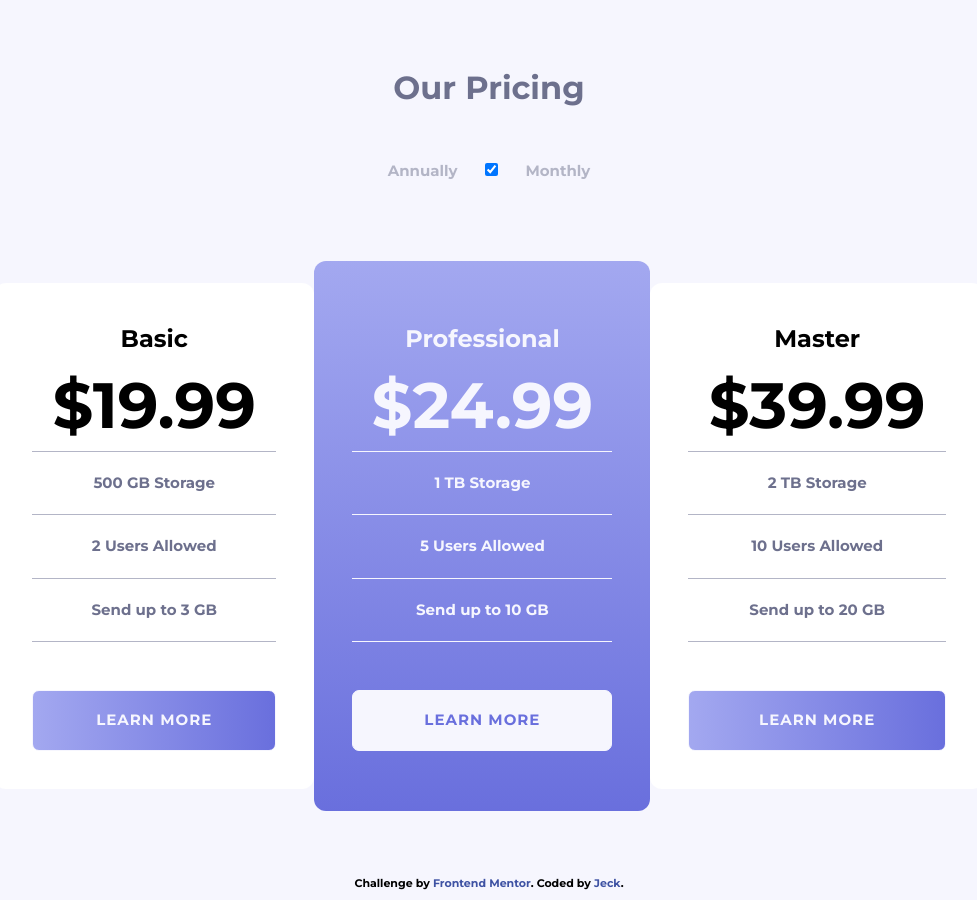
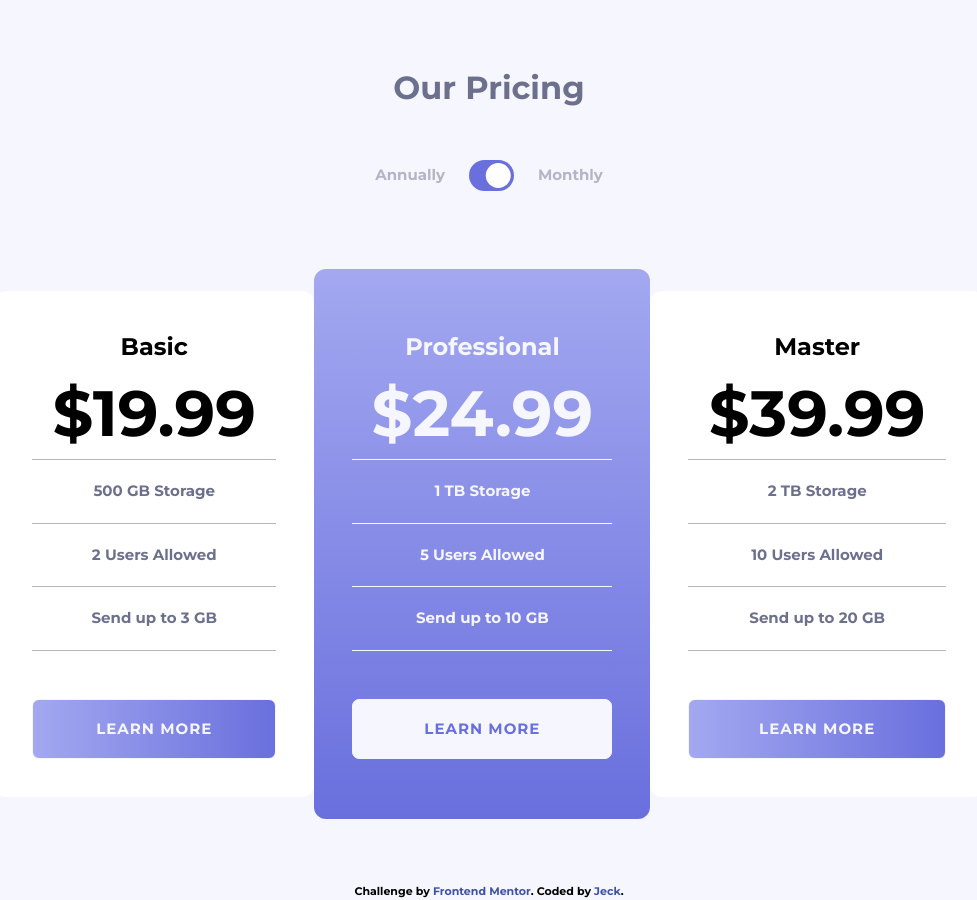
Before and after one commit to j-tomajin/FrontendMentor.Pricing-Component-with-Toggle-Master, a plain HTML site: page index.html in a window 1280 px wide. Shown: the whole page, without its empty margins (151-1128 px from the left). Drawn offline with nearby package versions, Linux system fonts and the light colour scheme; files that its build step writes are made by us from their sources.

Commit message:
move the label to this file

```diff
--- a/scss/layouts/_e-position.scss
+++ b/scss/layouts/_e-position.scss
@@ -1,3 +1,67 @@
 @use '../utils/breakpoints' as bp;
 @use '../utils/functions' as f;
 /* POSITION */
+
+/* MAIN LABEL POSITION */
+label {
+    input[type='checkbox'] {
+        appearance: none;
+        visibility: hidden;
+        display: none;
+    }
+
+    .check {
+        position: relative;
+        display: block;
+        background: var(--clr-primary);
+        width: 45px;
+        height: 31px;
+        border-radius: 50px;
+        cursor: pointer;
+    }
+
+    .check::before {
+        content: '';
+        position: absolute;
+        top: 3px;
+        left: 3px;
+        background-color: white;
+        width: 25px;
+        height: 25px;
+        border-radius: 50%;
+        transition: .2s ease-in;
+    }
+
+    input[type='checkbox']:checked ~ .check {
+
+        &::before {
+            transform: translateX(55%);
+        }
+    }
+}
+
+/* FOOTER */
+footer {
+    .attribution {
+        a {
+            position: relative;
+
+            &::after {
+                content: '';
+                position: absolute;
+                bottom: 0;
+                right: 0;
+                left: 0;
+                margin-inline: auto;
+                width: 0;
+                height: 2px;
+                background-image: var(--linear-gradient);
+                transition: width .3s ease-in-out;
+            }
+
+            &:hover::after {
+                width: 100%;
+            }
+        }
+    }
+}
```
